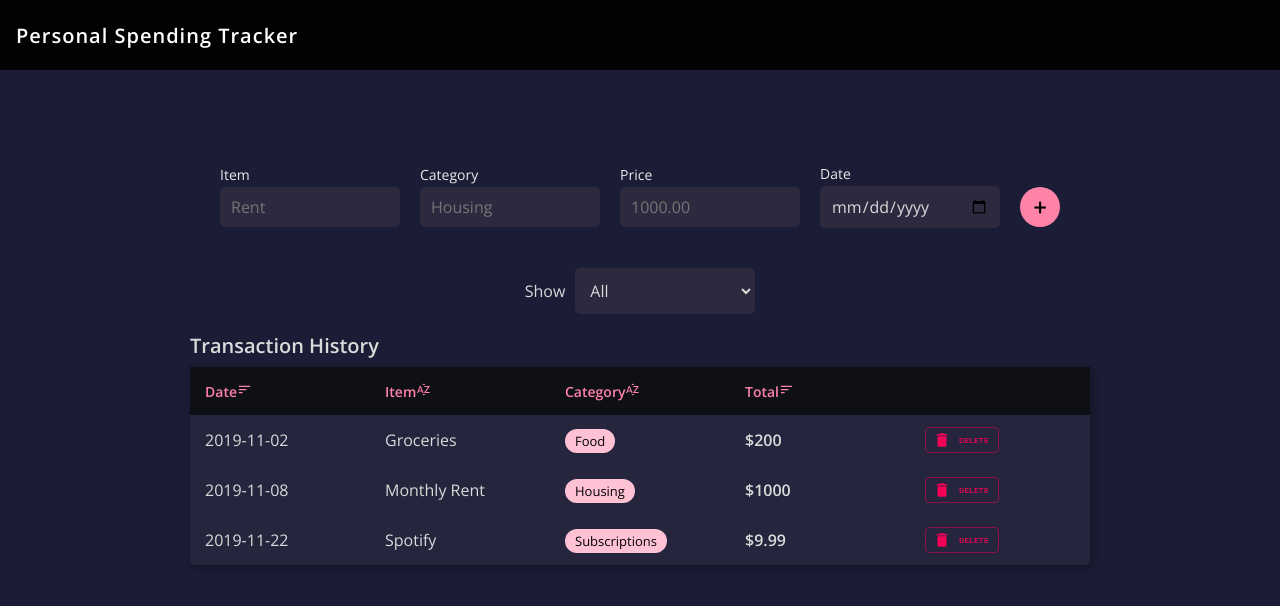
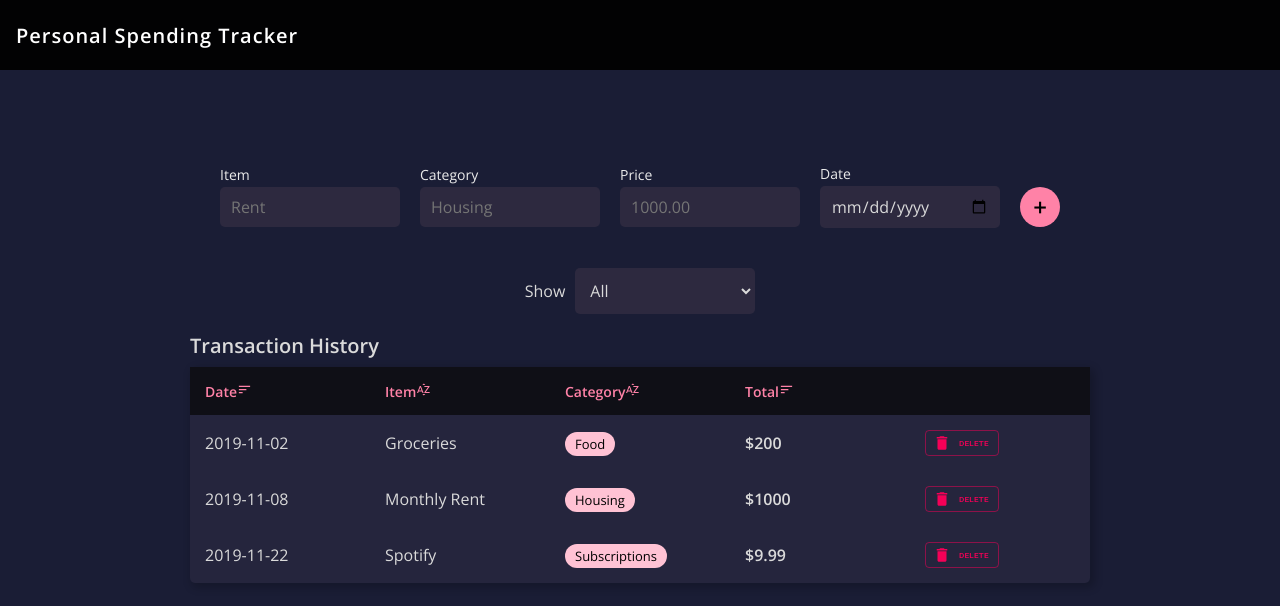
Before and after one commit to robinnong/personal-spending-tracker, a React (Create React App) app: page / in a window 1280 px wide. Shown: the top 606 px of the page. Built offline with nearby package versions, Linux system fonts and the light colour scheme.

Commit message:
Updated todos

```diff
--- a/src/App.css
+++ b/src/App.css
@@ -174,8 +174,7 @@ th:not(:last-of-type) {
   width: calc(100% / 5);
 }
 
-th {padding: 15px;}
-td {padding: 12px 15px;}
+th, td {padding: 15px;}
 
 .category span {
   font-size: 1.3rem;
```
Also changed, not shown: 1 other file (tests, documents, lock files or other folders).
